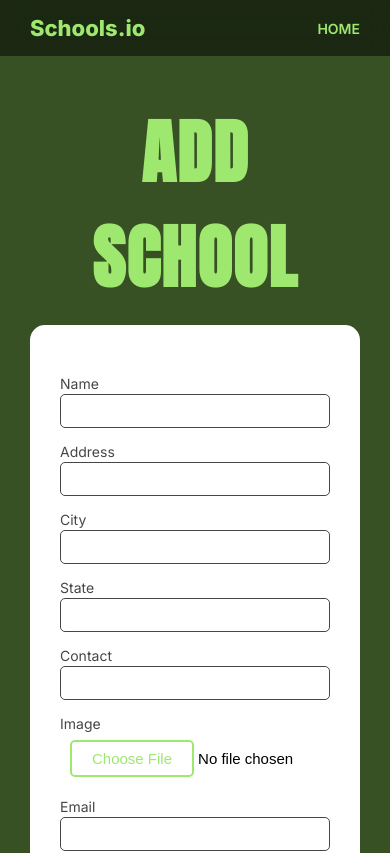
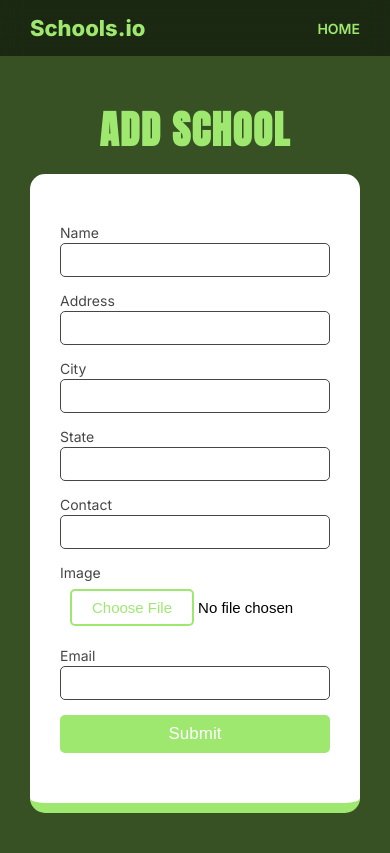
Before and after one commit to code2Lakshya/school_frontend, a Next.js app: page /addschool in a window 390 px wide. Shown: the top 853 px of the page. Built offline with nearby package versions, Linux system fonts and the light colour scheme.

Commit message:
fixed heading size issue

```diff
--- a/src/app/components/Form/Form.css
+++ b/src/app/components/Form/Form.css
@@ -100,3 +100,8 @@ form button:hover{
     border-radius: 10px;
     user-select: none;
 }
+@media screen and (max-width: 600px) {
+    .form h3{
+        font-size: 39px;
+    }
+}
```
